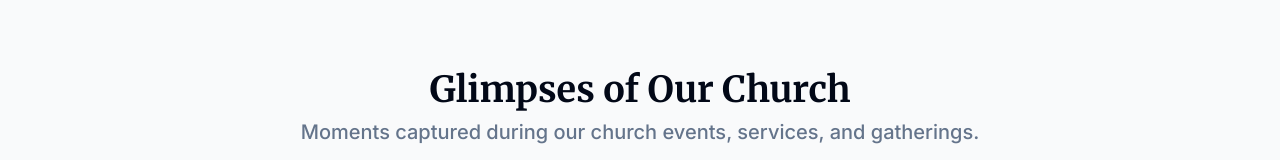
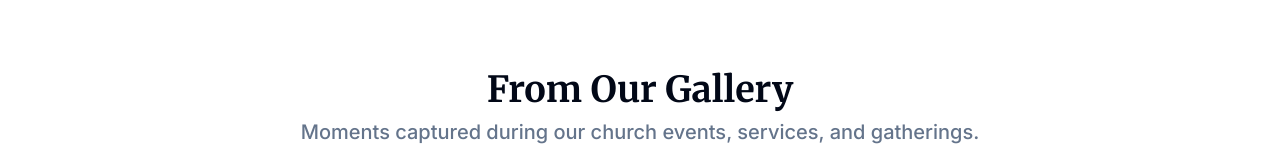
Before and after one commit to macvane/wendani-church-connect, a React (Vite) app: page / in a window 1280 px wide. Shown: the part 7815-7975 px from the top of the page. Built offline with nearby package versions, Linux system fonts and the light colour scheme.

Commit message:
style(Homepage):Image Slideshow

```diff
--- a/src/components/home/ImageSlideshow.tsx
+++ b/src/components/home/ImageSlideshow.tsx
@@ -53,9 +53,9 @@ const ImageSlideshow = () => {
   const handleMouseLeave = () => setAutoPlay(true);
 
   return (
-    <section className="section bg-gray-50">
+    <section className="section bg-white">
       <div className="container">
-        <h2 className="section-title mb-2">Glimpses of Our Church</h2>
+        <h2 className="section-title mb-2">From Our Gallery</h2>
         <p className="section-subtitle mb-10">
           Moments captured during our church events, services, and gatherings.
         </p>
```
